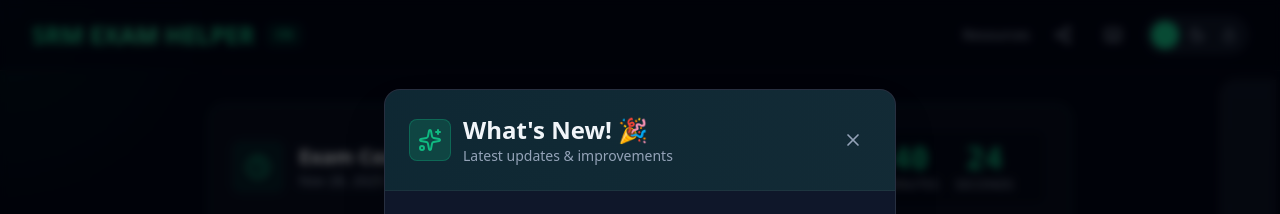
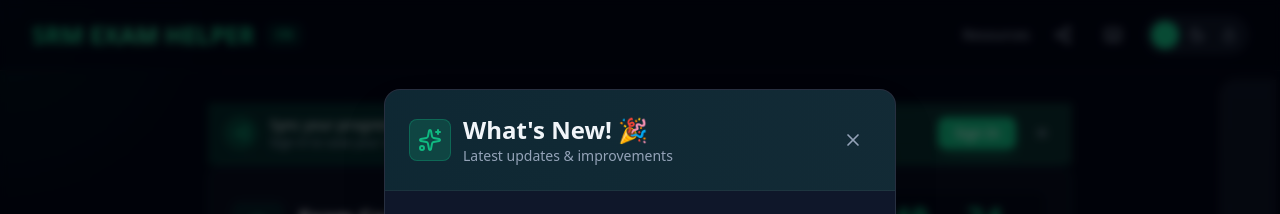
Before and after one commit to milind899/SRM-exam-helper, a React (Vite) app: page / in a window 1280 px wide. Shown: the top 214 px of the page. Built offline with nearby package versions, Linux system fonts and the light colour scheme; no server answers; the database is empty.

Commit message:
fix: improve progress sync logic and add sign-in banner

```diff
--- a/src/App.tsx
+++ b/src/App.tsx
@@ -19,6 +19,7 @@ import { useLeaderboard } from './hooks/useLeaderboard';
 import { useProgress } from './hooks/useProgress';
 import { useAuth } from './contexts/AuthContext';
 import { StickyLeaderboard } from './components/StickyLeaderboard';
+import { SignInBanner } from './components/SignInBanner';
 import { User as UserIcon } from 'lucide-react';
 
 function App() {
@@ -210,6 +211,7 @@ function App() {
         progressPercentage={progressPercentage}
         currentSubjectTitle={currentSubject.shortTitle}
       >
+        <SignInBanner onSignIn={() => setShowSignInModal(true)} />
         <CountdownTimer targetDate={currentSubject.examDate} />
 
         {/* Subject Switcher */}
@@ -247,29 +249,12 @@ function App() {
           ) : (
             <button
               onClick={() => setShowSignInModal(true)}
-              className="px-4 py-2 bg-primary hover:bg-primary/90 text-white rounded-xl transition-all font-medium text-sm shadow-lg shadow-primary/20 animate-[pulse_2s_ease-in-out_2] hover:animate-none"
-              style={{
-                animation: 'signInPulse 2s ease-in-out 2'
-              }}
+              className="px-4 py-2 bg-primary hover:bg-primary/90 text-white rounded-xl transition-all font-medium text-sm shadow-lg shadow-primary/20"
             >
               Sign In
             </button>
           )}
         </div>
-
-        {/* Add custom keyframe animation */}
-        <style>{`
-          @keyframes signInPulse {
-            0%, 100% {
-              transform: scale(1);
-              box-shadow: 0 10px 15px -3px rgba(var(--color-primary), 0.2);
-            }
-            50% {
-              transform: scale(1.05);
-              box-shadow: 0 0 30px rgba(var(--color-primary), 0.6), 0 0 60px rgba(var(--color-primary), 0.4);
-            }
-          }
-        `}</style>
 
         {/* Enhanced Search and Filter Card */}
         <div className="bg-gradient-to-br from-surface via-surface to-surface/50 border border-white/10 rounded-2xl p-6 mb-6 shadow-xl">
--- /dev/null
+++ b/src/components/SignInBanner.tsx
@@ -0,0 +1,57 @@
+import React from 'react';
+import { motion, AnimatePresence } from 'framer-motion';
+import { LogIn, X } from 'lucide-react';
+import { useAuth } from '../contexts/AuthContext';
+
+interface SignInBannerProps {
+    onSignIn: () => void;
+}
+
+export const SignInBanner: React.FC<SignInBannerProps> = ({ onSignIn }) => {
+    const { user } = useAuth();
+    const [isVisible, setIsVisible] = React.useState(true);
+
+    // Don't show if user is logged in or if dismissed
+    if (user || !isVisible) return null;
+
+    return (
+        <AnimatePresence>
+            <motion.div
+                initial={{ height: 0, opacity: 0 }}
+                animate={{ height: 'auto', opacity: 1 }}
+                exit={{ height: 0, opacity: 0 }}
+                className="bg-gradient-to-r from-primary/20 to-accent/20 border-b border-primary/20"
+            >
+                <div className="max-w-7xl mx-auto px-4 py-3 flex items-center justify-between gap-4">
+                    <div className="flex items-center gap-3">
+                        <div className="p-2 bg-primary/20 rounded-full">
+                            <LogIn size={18} className="text-primary" />
+                        </div>
+                        <div>
+                            <p className="text-sm font-medium text-text-main">
+                                Sync your progress across devices!
+                            </p>
+                            <p className="text-xs text-text-muted hidden sm:block">
+                                Sign in to save your checklist and compete on the leaderboard.
+                            </p>
+                        </div>
+                    </div>
+                    <div className="flex items-center gap-3">
+                        <button
+                            onClick={onSignIn}
+                            className="px-4 py-1.5 bg-primary hover:bg-primary/90 text-white text-sm font-medium rounded-lg transition-colors shadow-lg shadow-primary/20 whitespace-nowrap"
+                        >
+                            Sign In
+                        </button>
+                        <button
+                            onClick={() => setIsVisible(false)}
+                            className="p-1.5 hover:bg-white/10 rounded-lg text-text-muted transition-colors"
+                        >
+                            <X size={16} />
+                        </button>
+                    </div>
+                </div>
+            </motion.div>
+        </AnimatePresence>
+    );
+};
--- a/src/hooks/useProgress.ts
+++ b/src/hooks/useProgress.ts
@@ -6,6 +6,8 @@ import toast from 'react-hot-toast';
 export const useProgress = (user: User | null, currentSubjectId: string) => {
     const [checkedItems, setCheckedItems] = useState<Set<string>>(new Set());
     const [isLoading, setIsLoading] = useState(true);
+    // Store the full progress object from Supabase to ensure we don't overwrite other subjects
+    const [remoteProgress, setRemoteProgress] = useState<Record<string, string[]>>({});
 
     // Load initial progress from localStorage
     useEffect(() => {
@@ -31,24 +33,26 @@ export const useProgress = (user: User | null, currentSubjectId: string) => {
                     .eq('user_id', user.id)
                     .single();
 
-                if (error && error.code !== 'PGRST116') { // PGRST116 is "not found"
+                if (error && error.code !== 'PGRST116') {
                     console.error('Error fetching progress:', error);
                     return;
                 }
 
                 if (data?.progress_data) {
-                    const remoteProgress = data.progress_data as Record<string, string[]>;
+                    const serverProgress = data.progress_data as Record<string, string[]>;
+                    setRemoteProgress(serverProgress);
 
                     // Merge current subject progress
-                    const remoteSubjectProgress = remoteProgress[currentSubjectId] || [];
+                    const remoteSubjectProgress = serverProgress[currentSubjectId] || [];
                     const localSaved = localStorage.getItem(`progress-${currentSubjectId}`);
                     const localSubjectProgress = localSaved ? JSON.parse(localSaved) : [];
 
+                    // Union of local and remote
                     const merged = new Set([...localSubjectProgress, ...remoteSubjectProgress]);
                     setCheckedItems(merged);
 
-                    // Update localStorage for all subjects from remote
-                    Object.entries(remoteProgress).forEach(([subjectId, items]) => {
+                    // Update localStorage for ALL subjects from remote
+                    Object.entries(serverProgress).forEach(([subjectId, items]) => {
                         const local = localStorage.getItem(`progress-${subjectId}`);
                         const localItems = local ? JSON.parse(local) : [];
                         const mergedItems = [...new Set([...localItems, ...items])];
@@ -74,41 +78,46 @@ export const useProgress = (user: User | null, currentSubjectId: string) => {
                 next.add(id);
             }
 
-            // Update localStorage
             const itemsArray = Array.from(next);
+
+            // 1. Update localStorage immediately
             localStorage.setItem(`progress-${currentSubjectId}`, JSON.stringify(itemsArray));
 
-            // Sync to Supabase if logged in
+            // 2. Update Supabase if logged in
             if (user && isSupabaseConfigured && supabase) {
-                // We need to get all progress to update the JSONB column correctly
-                // Or we can just read from localStorage for other subjects
-                const allProgress: Record<string, string[]> = {};
+                // Prepare the new full progress object
+                // We start with the last known remote state to preserve other subjects
+                const updatedProgress = { ...remoteProgress };
 
-                // This is a bit of a hack: we iterate over known keys in localStorage
-                // Ideally we should have a list of all subject IDs
+                // Update the current subject
+                updatedProgress[currentSubjectId] = itemsArray;
+
+                // Also check if we have other local subjects that might be newer than remote
+                // (This is a simple heuristic, ideally we'd have timestamps)
                 for (let i = 0; i < localStorage.length; i++) {
                     const key = localStorage.key(i);
                     if (key?.startsWith('progress-')) {
                         const subjectId = key.replace('progress-', '');
-                        if (subjectId === currentSubjectId) {
-                            allProgress[subjectId] = itemsArray;
-                        } else {
+                        if (subjectId !== currentSubjectId) {
                             try {
-                                allProgress[subjectId] = JSON.parse(localStorage.getItem(key) || '[]');
-                            } catch (e) {
-                                console.error('Error parsing progress for', subjectId, e);
-                            }
+                                const localItems = JSON.parse(localStorage.getItem(key) || '[]');
+                                // If local has items and remote doesn't, or just to be safe, we can merge or overwrite
+                                // For now, let's trust local if it exists, but ideally we merge
+                                const remoteItems = updatedProgress[subjectId] || [];
+                                updatedProgress[subjectId] = [...new Set([...remoteItems, ...localItems])];
+                            } catch (e) { }
                         }
                     }
                 }
 
-                // Ensure current subject is definitely updated in the map
-                allProgress[currentSubjectId] = itemsArray;
+                // Update state
+                setRemoteProgress(updatedProgress);
 
+                // Send to Supabase
                 supabase
                     .from('leaderboard')
                     .update({
-                        progress_data: allProgress,
+                        progress_data: updatedProgress,
                         updated_at: new Date().toISOString()
                     })
                     .eq('user_id', user.id)
@@ -119,7 +128,7 @@ export const useProgress = (user: User | null, currentSubjectId: string) => {
 
             return next;
         });
-    }, [currentSubjectId, user]);
+    }, [currentSubjectId, user, remoteProgress]);
 
     const resetProgress = useCallback(() => {
         if (window.confirm('Are you sure you want to reset all progress for this subject?')) {
@@ -127,24 +136,15 @@ export const useProgress = (user: User | null, currentSubjectId: string) => {
             localStorage.removeItem(`progress-${currentSubjectId}`);
 
             if (user && isSupabaseConfigured && supabase) {
-                // We need to fetch current progress first to preserve other subjects?
-                // Or just read from localStorage as above
-                const allProgress: Record<string, string[]> = {};
-                for (let i = 0; i < localStorage.length; i++) {
-                    const key = localStorage.key(i);
-                    if (key?.startsWith('progress-') && key !== `progress-${currentSubjectId}`) {
-                        const subjectId = key.replace('progress-', '');
-                        try {
-                            allProgress[subjectId] = JSON.parse(localStorage.getItem(key) || '[]');
-                        } catch (e) { }
-                    }
-                }
-                allProgress[currentSubjectId] = [];
+                const updatedProgress = { ...remoteProgress };
+                updatedProgress[currentSubjectId] = [];
+
+                setRemoteProgress(updatedProgress);
 
                 supabase
                     .from('leaderboard')
                     .update({
-                        progress_data: allProgress,
+                        progress_data: updatedProgress,
                         updated_at: new Date().toISOString()
                     })
                     .eq('user_id', user.id)
@@ -153,7 +153,7 @@ export const useProgress = (user: User | null, currentSubjectId: string) => {
                     });
             }
         }
-    }, [currentSubjectId, user]);
+    }, [currentSubjectId, user, remoteProgress]);
 
     return {
         checkedItems,
```
